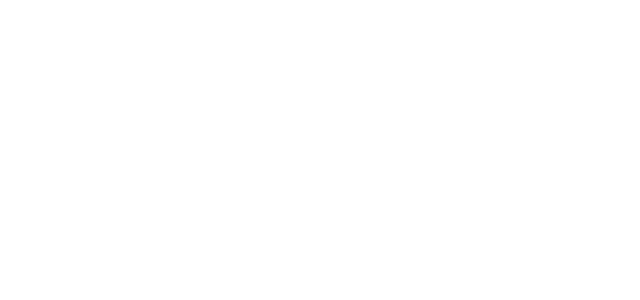
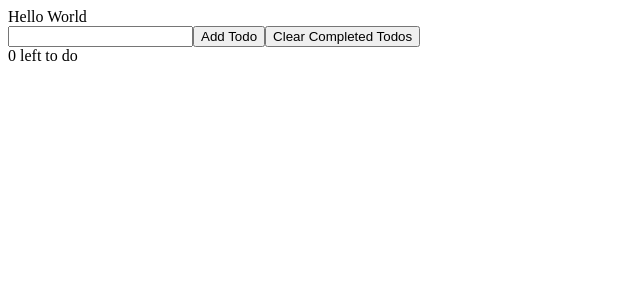
Before and after one commit to BeataJ/react-in-x-basic, a React (Create React App) app: page / in a window 1280 px wide. Shown: the top 300 px of the page, without its empty margins (0-640 px from the left). Built offline with nearby package versions, Linux system fonts and the light colour scheme.

Commit message:
add html element to fragment

```diff
--- a/src/App.js
+++ b/src/App.js
@@ -1,9 +1,15 @@
-import React from 'react';
-import TodoList from './TodoList'
+import React from "react";
+import TodoList from "./TodoList";
 
 function App() {
   return (
-    <TodoList />
+    <>
+      <TodoList />
+      <input type="text" />
+      <button>Add Todo</button>
+      <button>Clear Completed Todos</button>
+      <div>0 left to do</div>
+    </>
   );
 }
 
--- a/src/TodoList.js
+++ b/src/TodoList.js
@@ -3,7 +3,7 @@
 export default function TodoList() {
   return (
     <div>
-
+      Hello World
     </div>
   )
 }
```
